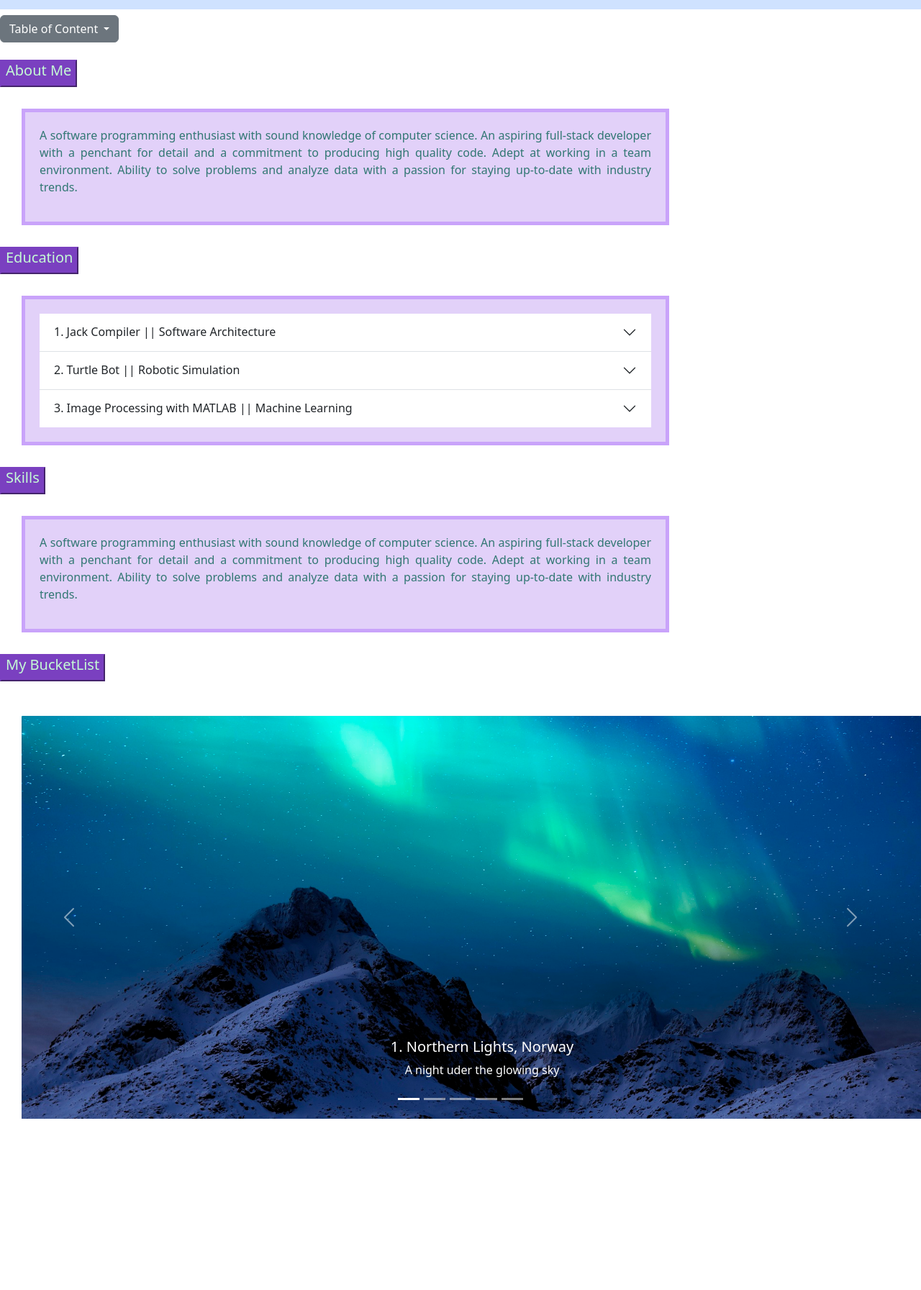
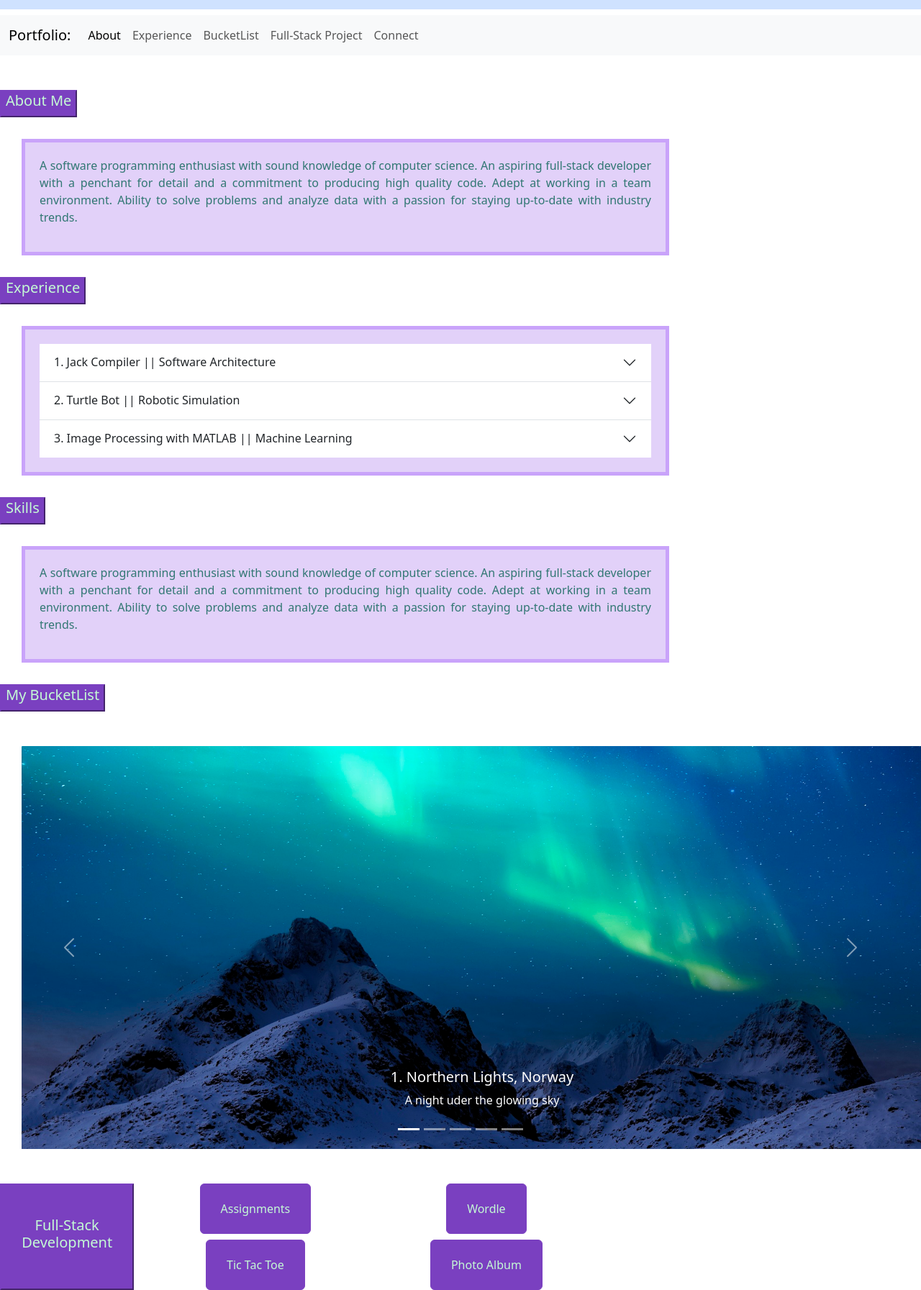
Before and after one commit to neemkarsandeep24/front-end-project, a plain HTML site: page index.html in a window 1280 px wide. Shown: the part 381-2174 px from the top of the page at 72% size. Before the commit the page ends 1984 px from the top, so only its background shows below. Drawn offline with nearby package versions, Linux system fonts and the light colour scheme.

Commit message:
Basic profile done

```diff
--- a/index.html
+++ b/index.html
@@ -74,28 +74,39 @@
         </center>
       </header>
     </div>
-    <div class="dropdown">
-      <button
-        class="btn btn-secondary dropdown-toggle"
-        type="button"
-        data-bs-toggle="dropdown"
-        aria-expanded="false"
-      >
-        Table of Content
-      </button>
-      <br />
-      <br />
 
-      <ul class="dropdown-menu">
-        <li><a class="dropdown-item" href="#about">About</a></li>
-        <li><a class="dropdown-item" href="#education">Education</a></li>
-        <li><a class="dropdown-item" href="#experience">Experience</a></li>
-        <li><a class="dropdown-item" href="#skills">Skills</a></li>
-        <li><a class="dropdown-item" href="#carousel">BucketList</a></li>
-        <li><a class="dropdown-item" href="#connect">Connect</a></li>
-      </ul>
-    </div>
 
+    <nav class="navbar navbar-expand-lg bg-body-tertiary">
+      <div class="container-fluid">
+        <a class="navbar-brand" href="#">Portfolio:</a>
+        <button class="navbar-toggler" type="button" data-bs-toggle="collapse" data-bs-target="#navbarNav" aria-controls="navbarNav" aria-expanded="false" aria-label="Toggle navigation">
+          <span class="navbar-toggler-icon"></span>
+        </button>
+        <div class="collapse navbar-collapse" id="navbarNav">
+          <ul class="navbar-nav">
+            <li class="nav-item">
+              <a class="nav-link active" aria-current="page" href="#about">About</a>
+            </li>
+            <li class="nav-item">
+              <a class="nav-link" href="#experience">Experience</a>
+            </li>
+            <li class="nav-item">
+              <a class="nav-link" href="#carousel">BucketList</a>
+            </li>
+            <li class="nav-item">
+              <a class="nav-link " href="#fsd">Full-Stack Project</a>
+            </li>
+            <li class="nav-item">
+              <a class="nav-link " href="#connect">Connect</a>
+            </li>
+          </ul>
+        </div>
+      </div>
+    </nav>
+
+
+
+     <br><br>
     <section id="about">
       <button type="button" class="btn-primary"><h5>About Me</h5></button>
       <section class="tbox">
@@ -109,8 +120,8 @@
       </section>
     </section>
 
-    <section id="education">
-      <button type="button" class="btn-primary"><h5>Education</h5></button>
+    <section id="experience">
+      <button type="button" class="btn-primary"><h5>Experience</h5></button>
       <section class="tbox">
         <div class="accordion accordion-flush" id="accordionFlushExample">
           <div class="accordion-item">
@@ -319,5 +330,30 @@
         </div>
       </section>
     </section>
+
+    <section id="fsd" class="btn-group" role="group" aria-label="Basic example">
+      <button type="button" class="btn-primary"><h5>Full-Stack Development</h5></button>
+      <br>
+      <div class="container text-center">
+        <div class="row g-2">
+          <div class="col-6">
+            <button type="button" class="btn btn-primary"><div class="p-3">Assignments</div></button>
+          </div>
+          <div class="col-6">
+            <button type="button" class="btn btn-primary"> <div class="p-3">Wordle</div></button>
+
+          </div>
+          <div class="col-6">
+            <button type="button" class="btn btn-primary"> <div class="p-3">Tic Tac Toe</div> </button>
+
+          </div>
+          <div class="col-6">
+            <button type="button" class="btn btn-primary"> <div class="p-3">Photo Album</div> </button>
+
+          </div>
+        </div>
+      </div>
+
+
   </body>
 </html>
```
